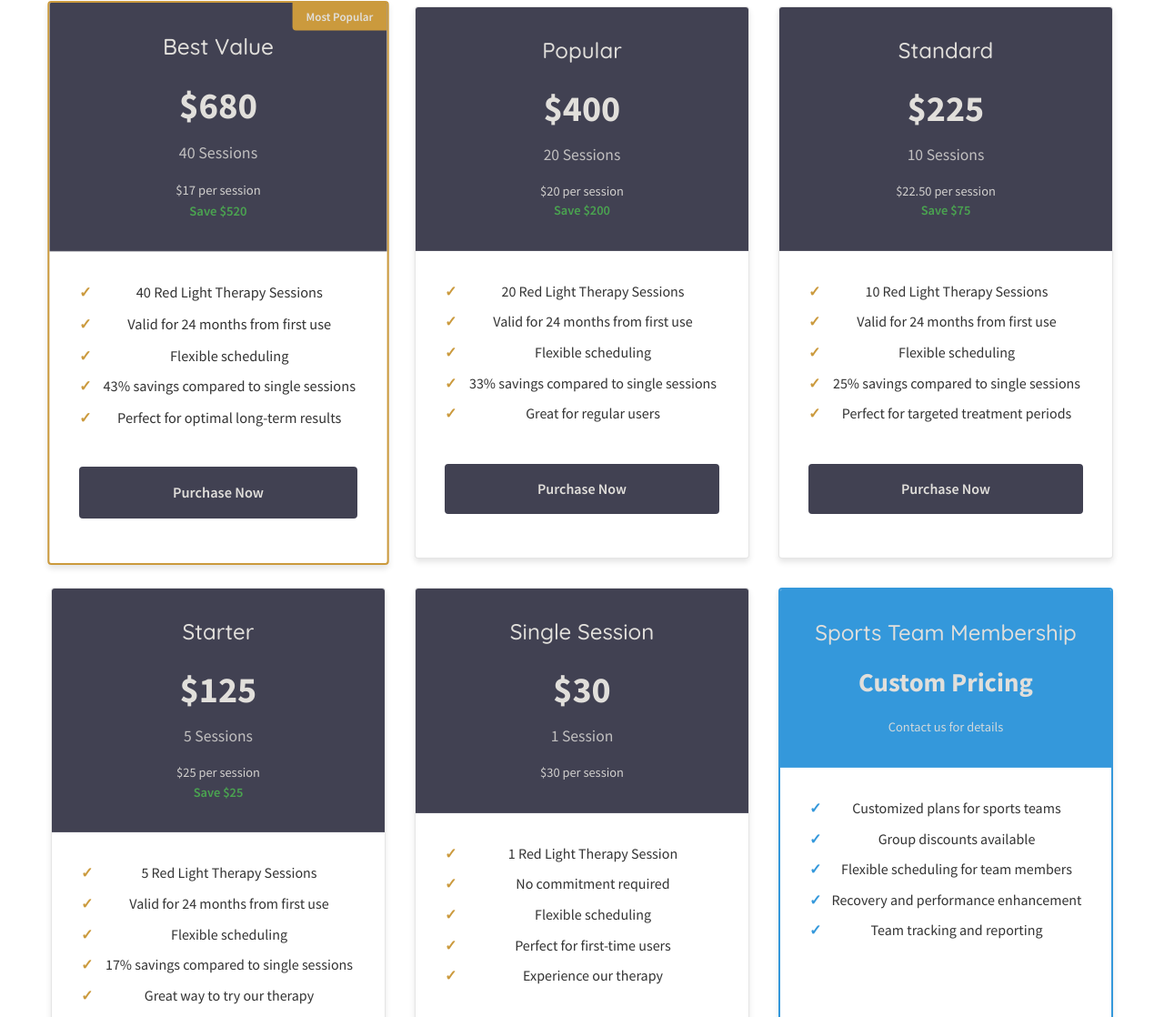
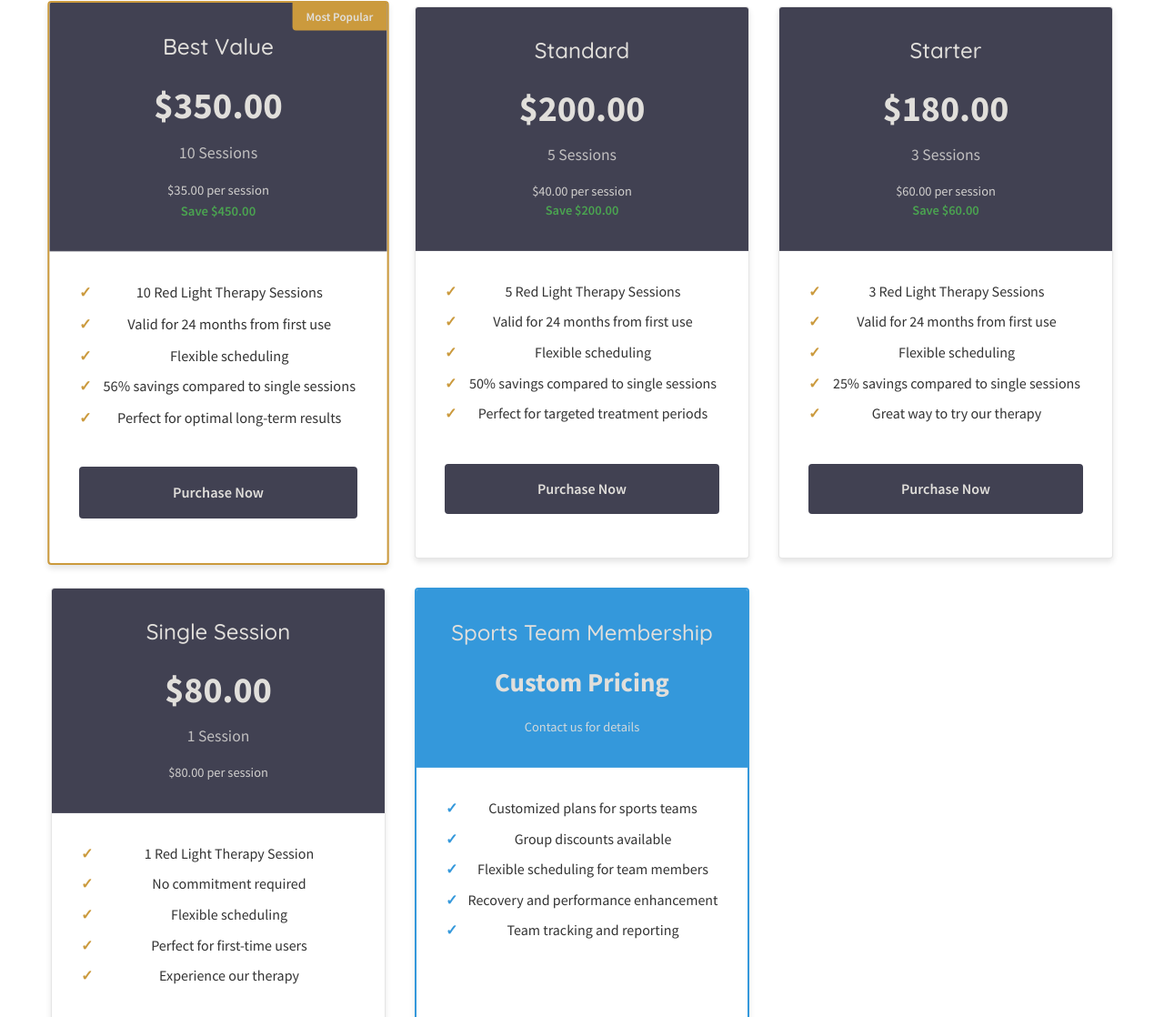
Before and after one commit to wteo/BiogenClone, a plain HTML site: page pricing.html in a window 1280 px wide. Shown: the part 605-1723 px from the top of the page at 91% size. Drawn offline with Linux system fonts and the light colour scheme.

Commit message:
updated pricing

```diff
--- a/pricing.html
+++ b/pricing.html
@@ -72,20 +72,20 @@
                         <div class="pricing-header">
                             <h3>Best Value</h3>
                             <div class="price">
-                                <span class="amount">$680</span>
-                                <span class="period">40 Sessions</span>
+                                <span class="amount">$350.00</span>
+                                <span class="period">10 Sessions</span>
                             </div>
                             <div class="price-detail">
-                                <span class="per-session">$17 per session</span>
-                                <span class="savings">Save $520</span>
+                                <span class="per-session">$35.00 per session</span>
+                                <span class="savings">Save $450.00</span>
                             </div>
                         </div>
                         <div class="pricing-content">
                             <ul class="feature-list">
-                                <li>40 Red Light Therapy Sessions</li>
+                                <li>10 Red Light Therapy Sessions</li>
                                 <li>Valid for 24 months from first use</li>
                                 <li>Flexible scheduling</li>
-                                <li>43% savings compared to single sessions</li>
+                                <li>56% savings compared to single sessions</li>
                                 <li>Perfect for optimal long-term results</li>
                             </ul>
                             <a href="https://clients.mindbodyonline.com/classic/ws?studioid=591187&stype=41&sTG=2&prodId=100025" class="btn btn-primary" target="_blank">Purchase Now</a>
@@ -94,46 +94,22 @@
 
                     <div class="pricing-card">
                         <div class="pricing-header">
-                            <h3>Popular</h3>
+                            <h3>Standard</h3>
                             <div class="price">
-                                <span class="amount">$400</span>
-                                <span class="period">20 Sessions</span>
+                                <span class="amount">$200.00</span>
+                                <span class="period">5 Sessions</span>
                             </div>
                             <div class="price-detail">
-                                <span class="per-session">$20 per session</span>
-                                <span class="savings">Save $200</span>
+                                <span class="per-session">$40.00 per session</span>
+                                <span class="savings">Save $200.00</span>
                             </div>
                         </div>
                         <div class="pricing-content">
                             <ul class="feature-list">
-                                <li>20 Red Light Therapy Sessions</li>
+                                <li>5 Red Light Therapy Sessions</li>
                                 <li>Valid for 24 months from first use</li>
                                 <li>Flexible scheduling</li>
-                                <li>33% savings compared to single sessions</li>
-                                <li>Great for regular users</li>
-                            </ul>
-                            <a href="https://clients.mindbodyonline.com/classic/ws?studioid=591187&stype=43&prodid=100008" class="btn btn-primary" target="_blank">Purchase Now</a>
-                        </div>
-                    </div>
-
-                    <div class="pricing-card">
-                        <div class="pricing-header">
-                            <h3>Standard</h3>
-                            <div class="price">
-                                <span class="amount">$225</span>
-                                <span class="period">10 Sessions</span>
-                            </div>
-                            <div class="price-detail">
-                                <span class="per-session">$22.50 per session</span>
-                                <span class="savings">Save $75</span>
-                            </div>
-                        </div>
-                        <div class="pricing-content">
-                            <ul class="feature-list">
-                                <li>10 Red Light Therapy Sessions</li>
-                                <li>Valid for 24 months from first use</li>
-                                <li>Flexible scheduling</li>
-                                <li>25% savings compared to single sessions</li>
+                                <li>50% savings compared to single sessions</li>
                                 <li>Perfect for targeted treatment periods</li>
                             </ul>
                             <a href="https://clients.mindbodyonline.com/classic/ws?studioid=591187&stype=43&prodid=100009" class="btn btn-primary" target="_blank">Purchase Now</a>
@@ -144,20 +120,20 @@
                         <div class="pricing-header">
                             <h3>Starter</h3>
                             <div class="price">
-                                <span class="amount">$125</span>
-                                <span class="period">5 Sessions</span>
+                                <span class="amount">$180.00</span>
+                                <span class="period">3 Sessions</span>
                             </div>
                             <div class="price-detail">
-                                <span class="per-session">$25 per session</span>
-                                <span class="savings">Save $25</span>
+                                <span class="per-session">$60.00 per session</span>
+                                <span class="savings">Save $60.00</span>
                             </div>
                         </div>
                         <div class="pricing-content">
                             <ul class="feature-list">
-                                <li>5 Red Light Therapy Sessions</li>
+                                <li>3 Red Light Therapy Sessions</li>
                                 <li>Valid for 24 months from first use</li>
                                 <li>Flexible scheduling</li>
-                                <li>17% savings compared to single sessions</li>
+                                <li>25% savings compared to single sessions</li>
                                 <li>Great way to try our therapy</li>
                             </ul>
                             <a href="https://clients.mindbodyonline.com/classic/ws?studioid=591187&stype=43&prodid=100010" class="btn btn-primary" target="_blank">Purchase Now</a>
@@ -168,11 +144,11 @@
                         <div class="pricing-header">
                             <h3>Single Session</h3>
                             <div class="price">
-                                <span class="amount">$30</span>
+                                <span class="amount">$80.00</span>
                                 <span class="period">1 Session</span>
                             </div>
                             <div class="price-detail">
-                                <span class="per-session">$30 per session</span>
+                                <span class="per-session">$80.00 per session</span>
                             </div>
                         </div>
                         <div class="pricing-content">
```
